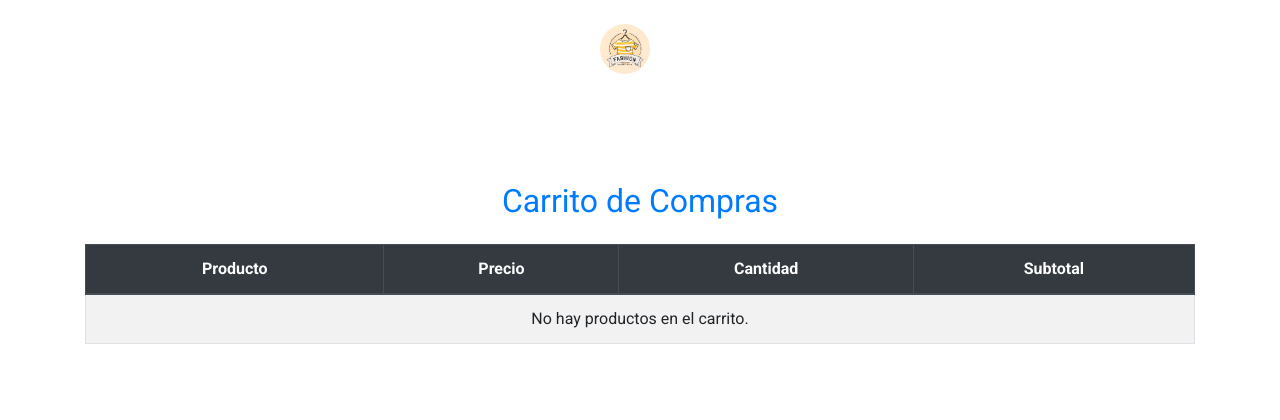
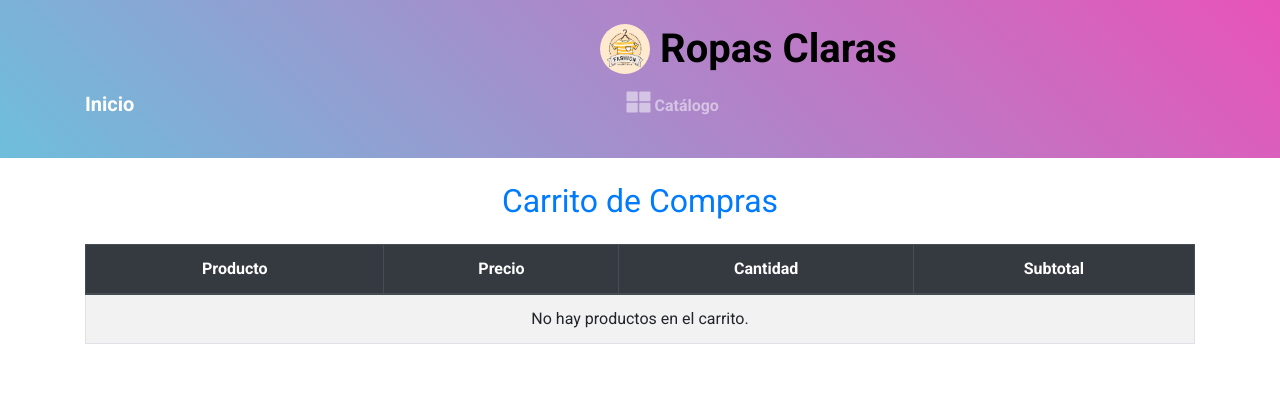
Before and after one commit to 13Juanpaxd/Admin, a Flask app: template templates/carrito.html in a window 1280 px wide. Shown: the top 420 px of the page. Run offline with Flask 3, Linux system fonts and the light colour scheme; the template is opened without the code that fills it, so the values that code supplies are empty; some libraries are stand-ins or nearby versions.

Commit message:
arreglado

```diff
--- a/templates/carrito.html
+++ b/templates/carrito.html
@@ -1,6 +1,5 @@
 <!DOCTYPE html>
 <html lang="es">
-
 <head>
     <meta charset="UTF-8">
     <meta name="viewport" content="width=device-width, initial-scale=1.0">
@@ -33,15 +32,10 @@
 }
 
         header {
-<<<<<<< HEAD
             background: linear-gradient(45deg,#6ebedb, #e853b9);
             color: rgb(0, 0, 0);
             text-align: center;
             padding: 10px 0;
-=======
-            background: linear-gradient(45deg,#7d74ce, #7fe396);
-            color:white;
->>>>>>> d65b6c7468d15742ea5072e7ad9dee6723d3f701
         }
 
         header h1 {
@@ -61,7 +55,6 @@
             text-decoration: none;
         }
 
-<<<<<<< HEAD
         .main-content {
             display: grid;
             grid-template-columns: repeat(auto-fit, minmax(250px, 1fr));
@@ -72,11 +65,6 @@
         }
 
         .icon-card {
-=======
-        footer {
-            background: linear-gradient(45deg, #7d74ce, #7fe396);
-            color: rgb(0, 0, 0);
->>>>>>> d65b6c7468d15742ea5072e7ad9dee6723d3f701
             text-align: center;
             background: rgb(255, 255, 255);
             border-radius: 10px;
@@ -133,7 +121,6 @@
         }
     </style>
 </head>
-
 <body>
     <style>
         .logo-container {
@@ -142,7 +129,6 @@
             left: 0;
             padding-left: 600px;
         }
-
         .logo {
             height: 50px;
             margin-right: 10px;
@@ -157,8 +143,7 @@
         <nav class="navbar navbar-expand-lg navbar-dark">
             <div class="container">
                 <a class="navbar-brand" href="{{ url_for('home') }}">Inicio</a>
-                <button class="navbar-toggler" type="button" data-toggle="collapse" data-target="#navbarNav"
-                    aria-controls="navbarNav" aria-expanded="false" aria-label="Toggle navigation">
+                <button class="navbar-toggler" type="button" data-toggle="collapse" data-target="#navbarNav" aria-controls="navbarNav" aria-expanded="false" aria-label="Toggle navigation">
                     <span class="navbar-toggler-icon"></span>
                 </button>
                 <div class="collapse navbar-collapse justify-content-center" id="navbarNav">
@@ -173,10 +158,8 @@
                 {% if session['user_id'] %}
                 <ul class="navbar-nav">
                     <li class="nav-item dropdown">
-                        <a class="nav-link dropdown-toggle" href="#" id="userMenu" role="button" data-toggle="dropdown"
-                            aria-haspopup="true" aria-expanded="false">
-                            <img src="{{ url_for('user_photo', user_id=session['user_id']) }}" alt="Usuario"
-                                class="rounded-circle" width="30" height="30">
+                        <a class="nav-link dropdown-toggle" href="#" id="userMenu" role="button" data-toggle="dropdown" aria-haspopup="true" aria-expanded="false">
+                            <img src="{{ url_for('user_photo', user_id=session['user_id']) }}" alt="Usuario" class="rounded-circle" width="30" height="30">
                         </a>
                         <div class="dropdown-menu dropdown-menu-right" aria-labelledby="userMenu">
                             <a class="dropdown-item" href="{{ url_for('envios') }}">Envíos</a>
@@ -190,7 +173,6 @@
             </div>
         </nav>
     </header>
-
     <main class="container mt-4">
         <h2 class="text-center mb-4 text-primary">Carrito de Compras</h2>
         <table class="table table-hover table-striped table-bordered text-center">
@@ -208,13 +190,12 @@
                     <tr>
                         <td>{{ producto[1] }}</td>
                         <td>₡{{ producto[3] }}</td>
-                    <td>{{ producto[2] }}</td> <!-- Cambio a índice 2 para Cantidad -->
-                    <td>₡{{ producto[4] }}</td>
+                        <td>{{ producto[4] }}</td>
+                        <td>₡{{ producto[3] * producto[4] }}</td>
                         <!-- Campos ocultos para enviar los datos del carrito -->
                         <input type="hidden" name="productos[]" value="{{ producto[1] }}">
                         <input type="hidden" name="precios[]" value="{{ producto[3] }}">
-                    <input type="hidden" name="cantidades[]" value="{{ producto[2] }}">
-                    <!-- Cambio a índice 2 para Cantidad -->
+                        <input type="hidden" name="cantidades[]" value="{{ producto[4] }}">
                     </tr>
                     {% endfor %}
                 {% else %}
@@ -235,12 +216,9 @@
                     <i class="fas fa-receipt"></i> Facturar
                 </button>
             </form>
-            <form method="POST" action="{{ url_for('vaciar_carrito') }}">
-
-                <button type="submit" class="btn btn-danger btn-lg">
+            <a href="{{ url_for('vaciar_carrito') }}" class="btn btn-danger btn-lg">
                 <i class="fas fa-trash-alt"></i> Vaciar Carrito
-                </button>
-            </form>
+            </a>
         </div>
         {% endif %}
     </main>
@@ -313,5 +291,4 @@
 <script src="https://stackpath.bootstrapcdn.com/bootstrap/4.5.2/js/bootstrap.min.js"></script>
 
 </body>
-
 </html>
--- a/templates/home.html
+++ b/templates/home.html
@@ -32,13 +32,8 @@
 }
 
         header {
-<<<<<<< HEAD
             background: linear-gradient(45deg,#6ebedb, #e853b9);
             color: rgb(0, 0, 0);
-=======
-            background: linear-gradient(45deg,#7d74ce, #7fe396);
-            color: white;
->>>>>>> d65b6c7468d15742ea5072e7ad9dee6723d3f701
             text-align: center;
             padding: 10px 0;
         }
```
Also changed, not shown: templates/catalogo.html (+8 -27 lines). Lines whose indentation alone changed are shown as unchanged.
